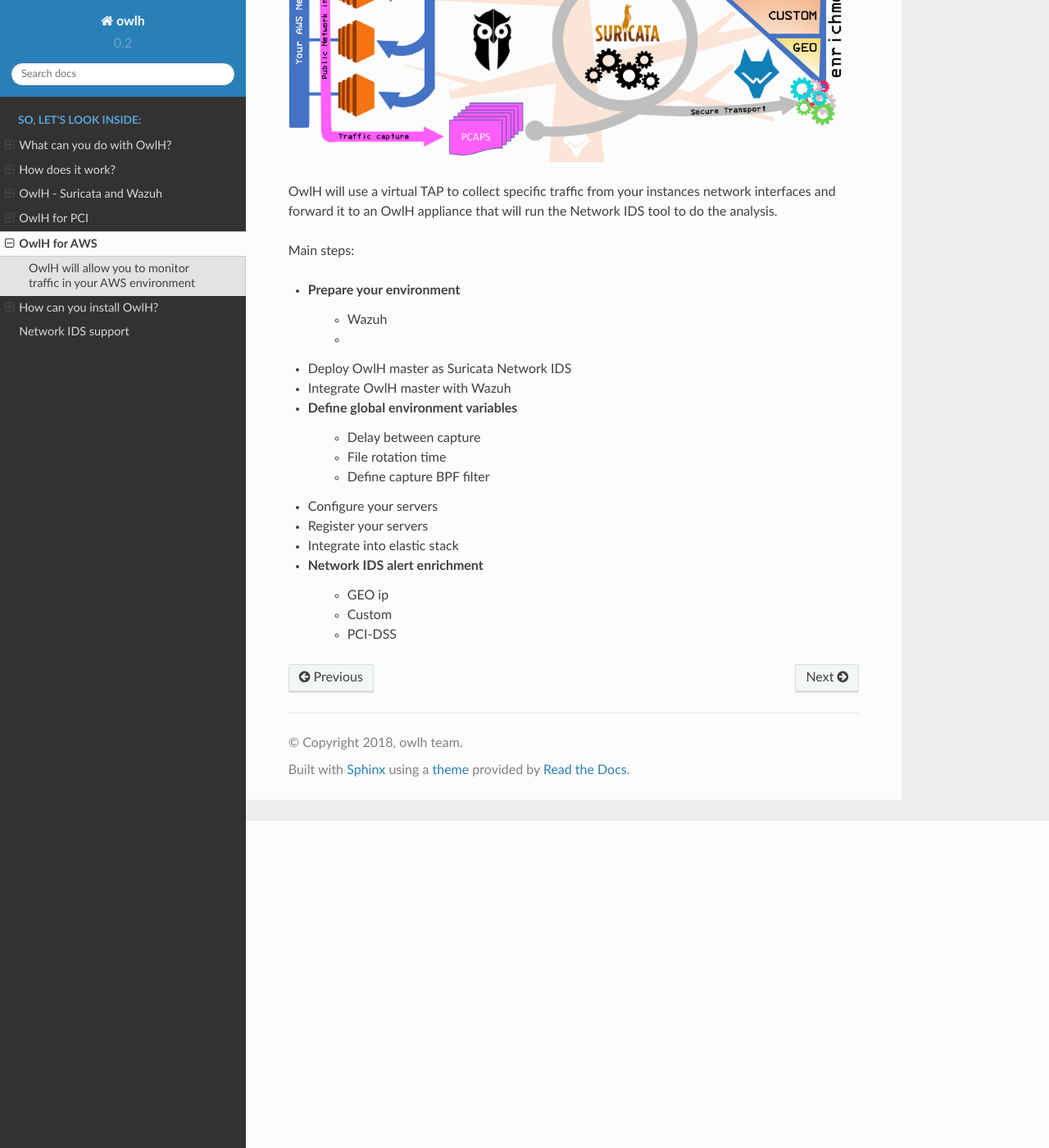
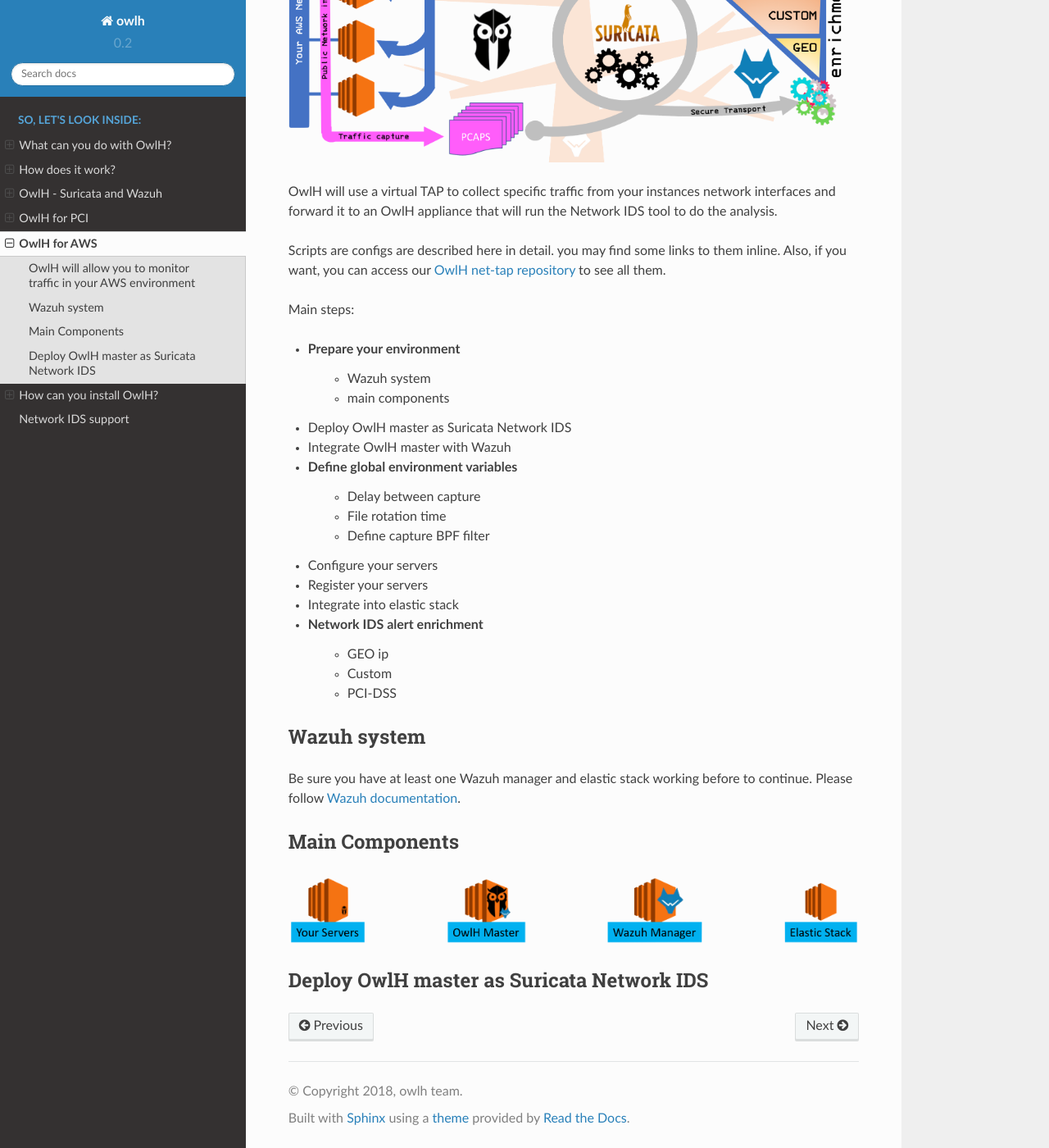
Before and after one commit to austinsonger/documentation, a Sphinx documentation site: the page built from source/main/OwlHAWS.rst, in a window 1280 px wide and 1400 px high, scrolled down 399 px. Shown: the whole window at 82% size. Built offline with Sphinx 7.4.7 and the Read the Docs theme 2.0.0, drawn with Linux system fonts in a browser that asks for light colours.

Commit message:
-- aws v1910 --

```diff
--- a/source/main/OwlHAWS.rst
+++ b/source/main/OwlHAWS.rst
@@ -2,18 +2,22 @@
 ============
 
 OwlH will allow you to monitor traffic in your AWS environment
---------------------------------------------------------------
+^^^^^^^^^^^^^^^^^^^^^^^^^^^^^^^^^^^^^^^^^^^^^^^^^^^^^^^^^^^^^^
 
 .. image:: /img/nettap.png
 
 
 OwlH will use a virtual TAP to collect specific traffic from your instances network interfaces and forward it to an OwlH appliance that will run the Network IDS tool to do the analysis.
 
+.. _OwlH net-tap repository: https://github.com/owlh/owlhostnettap
+
+Scripts are configs are described here in detail. you may find some links to them inline. Also, if you want, you can access our `OwlH net-tap repository`_ to see all them.
+
 Main steps:
 
 * Prepare your environment
-   * Wazuh
-   *
+   * Wazuh system
+   * main components
 * Deploy OwlH master as Suricata Network IDS
 * Integrate OwlH master with Wazuh
 * Define global environment variables
@@ -27,3 +31,19 @@
    * GEO ip
    * Custom
    * PCI-DSS
+
+Wazuh system
+^^^^^^^^^^^^
+
+.. _Wazuh documentation: https://documentation.wazuh.com/current/installation-guide/index.html
+
+Be sure you have at least one Wazuh manager and elastic stack working before to continue. Please follow `Wazuh documentation`_.
+
+Main Components
+^^^^^^^^^^^^^^^
+
+.. image:: /img/nettap-components.png
+
+
+Deploy OwlH master as Suricata Network IDS
+^^^^^^^^^^^^^^^^^^^^^^^^^^^^^^^^^^^^^^^^^^
```
Also changed, not shown: source/img/nettap-components.png (added), 9 other files.
